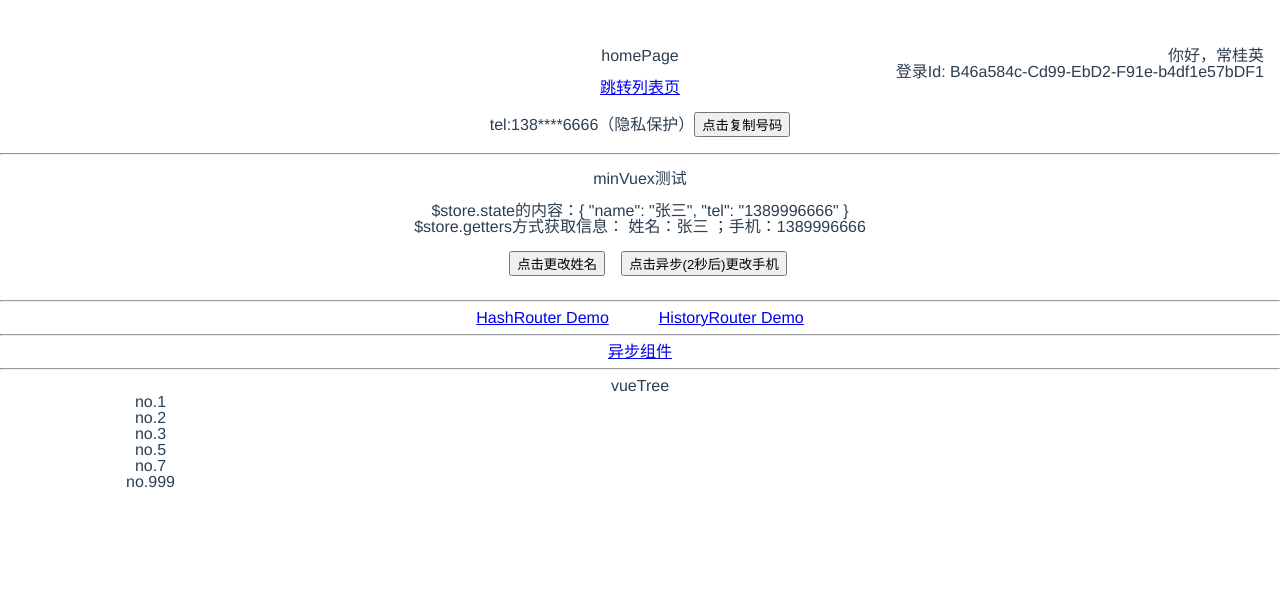
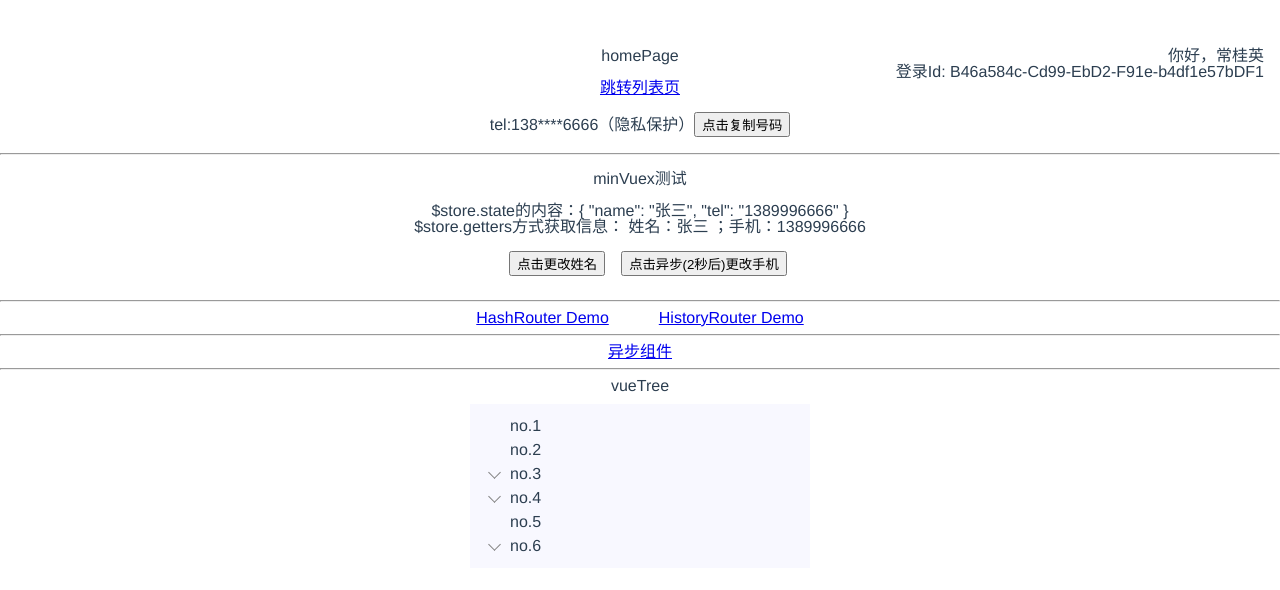
Before and after one commit to sunhhgit/vue, a Vue app: page /#/home in a window 1280 px wide. Shown: the top 590 px of the page. Built offline with nearby package versions, Linux system fonts and the light colour scheme; what vue-clipboard2 would draw is missing.

Commit message:
vue-tree 优化

```diff
--- a/src/components/VueTree/item.vue
+++ b/src/components/VueTree/item.vue
@@ -8,7 +8,7 @@ export default {
     const cid = this.cid || (`item${++count}`)
     return {
       level: (this.$parent.level || 0) + 1, // 当前节点的层级
-      indent: 1, // 缩进单位
+      indent: 10, // 缩进单位
       expand: false,
       checked: false,
       cid
@@ -63,15 +63,17 @@ export default {
   },
   render (h) {
     return (
-      <li class={['tree_item', this.checked && 'is-checked']}>
+      <li class={['tree_item', 'q-py-xs', this.checked && 'is-checked']}>
         {/* 展开箭头 */}
         <div class={['arrow', this.expand ? 'expand' : '']}
-          style={{ display: this.isFolder ? 'block' : 'none' }}
-          onClick={this.handleClickExpand}></div>
+          style={{ display: this.isFolder ? 'block' : 'none',
+            marginLeft: this.level !== 0 && (`${(this.level - 1) * this.indent + Math.sqrt(9 * 9 * 2) * (this.level - 1)}px`) }}
+          onClick={this.handleClickExpand}>
+        </div>
 
         {/* 展示标题 */}
         <a class={['v-tree__title']}
-          style={{ paddingLeft: this.level !== 0 && (`${this.level * this.indent}px`) }}
+          style={{ paddingLeft: this.level !== 0 && (`${this.level * this.indent + Math.sqrt(9 * 9 * 2) * (this.level - 1)}px`) }}
           onClick={this.handleClickItem}>
           { this.option.text }
         </a>
@@ -98,26 +100,30 @@ export default {
 </script>
 <style scoped>
   .tree_item {
+    text-align: left;
     cursor: pointer;
   }
   li {
     position: relative;
   }
   .v-tree__title {
-    margin: 5px;
+    margin-left: 10px;
+    /*margin: 5px;*/
   }
   .arrow {
     position: absolute;
-    left: -10px;
-    top: 10px;
-    width: 5px;
-    height: 5px;
+    /*left: -10px;*/
+    /*top: 10px;*/
+    margin-top: 2px;
+    width: 8px;
+    height: 8px;
     border-top: 1px solid gray;
     border-left: 1px solid gray;
     transform: rotate(-135deg);
   }
   .expand {
     transform: rotate(45deg);
+    margin-top: 8px;
   }
   .is-checked {
     color: blue;
--- a/src/components/VueTree/refs.js
+++ b/src/components/VueTree/refs.js
@@ -13,7 +13,8 @@ class Ref {
   }
 
   set (vm) {
-    this.refs[vm.cid] = vm
+    const { cid } = vm
+    this.refs[cid] = vm
   }
 
   get (cid) {
@@ -29,10 +30,11 @@ const refs = {}
 
 // 初始化工厂生产实例
 const init = function (opts, tree) {
-  if (!refs[opts.name]) {
+  const { name } = opts
+  if (!refs[name]) {
     return new Ref(opts, tree)
   }
-  return refs[opts.name]
+  return refs[name]
 }
 
 // 销毁实例
--- a/src/components/VueTree/tree.vue
+++ b/src/components/VueTree/tree.vue
@@ -10,15 +10,11 @@ export default {
   props: {
     value: {
       type: Array,
-      default () {
-        return []
-      }
+      default: () => []
     },
     options: {
       type: Array,
-      default () {
-        return []
-      }
+      default: () => []
     }
   },
   data () {
@@ -51,7 +47,7 @@ export default {
         <ul class="vue-tree">
           {
             this.options.map((itemData, index) => {
-              console.log('value', this.value)
+              // console.log('value,name, itemData=>', this.value, this.name, JSON.stringify(itemData))
               return (
                 <item name={this.name}
                   option={itemData}
--- a/src/pages/home/index.vue
+++ b/src/pages/home/index.vue
@@ -25,7 +25,7 @@
     <h6><router-link to="/asyncComponents">异步组件</router-link></h6>
     <hr/>
     <div>vueTree</div>
-    <div style="width: 300px">
+    <div style="width: 300px;padding: 10px 20px;background: ghostwhite;margin: 10px auto;">
       <vue-tree :options="treeOptions" :value="[8]"></vue-tree>
     </div>
   </div>
@@ -35,7 +35,7 @@
 import login from '../../fragments/login'
 import { commonMixins } from '../../mixins/index'
 import { phoneFormat, prefix } from '../../filters/index'
-import vueTree from '@/components/VueTree/tree'
+import vueTree from '../../components/VueTree/tree'
 export default {
   name: 'home',
   mixins: [commonMixins],
@@ -67,32 +67,45 @@ export default {
           children: [
             {
               value: 4,
-              text: 'no.4'
+              text: 'no.3-1'
+            },
+            {
+              value: 5,
+              text: 'no.3-2'
             }
           ]
         },
         {
-          value: 5,
-          text: 'no.5',
-          children: [{
-            value: 6,
-            text: 'no.6'
-          }]
+          value: 6,
+          text: 'no.4',
+          children: [
+            {
+              value: 7,
+              text: 'no.4-1',
+              children: [
+                {
+                  value: 8,
+                  text: 'no.4-1-1'
+                },
+                {
+                  value: 9,
+                  text: 'no.4-1-2',
+                  children: []
+                }
+              ]
+            }
+          ]
         },
         {
-          value: 7,
-          text: 'no.7',
-          children: [{
-            value: 8,
-            text: 'no.8'
-          }]
+          value: 10,
+          text: 'no.5'
         },
         {
-          value: 999,
-          text: 'no.999',
+          value: 11,
+          text: 'no.6',
           children: [{
-            value: 4321,
-            text: 'no.4321'
+            value: 12,
+            text: 'no.6-1'
           }]
         }
       ]
```
